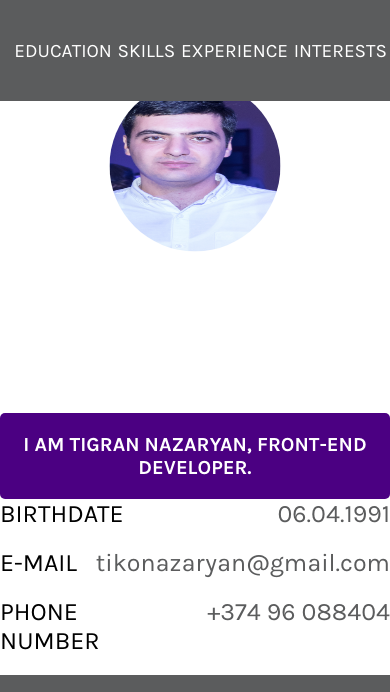
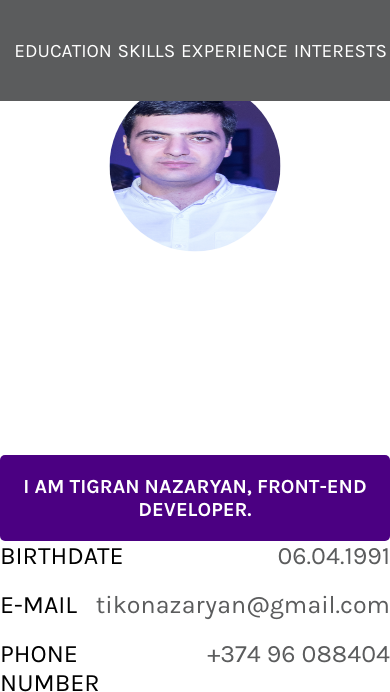
Before and after one commit to tikonazaryan91/tikonazaryan91.github.io, a plain HTML site: page myresume/index.html in a window 390 px wide. Shown: the top 692 px of the page. Drawn offline with Linux system fonts and the light colour scheme.

Commit message:
new resume

```diff
--- a/myresume/style.css
+++ b/myresume/style.css
@@ -602,7 +602,7 @@ header {
     .all-about {
         position: relative;
         width: 100%;
-        height: 80vh;
+        height: 85vh;
         display: flex;
         flex-direction: column;
         justify-content: space-between;
@@ -673,7 +673,7 @@ header {
     .all-about {
         position: relative;
         width: 100%;
-        height: 80vh;
+        height: 85vh;
         display: flex;
         flex-direction: column;
         justify-content: space-between;
```
